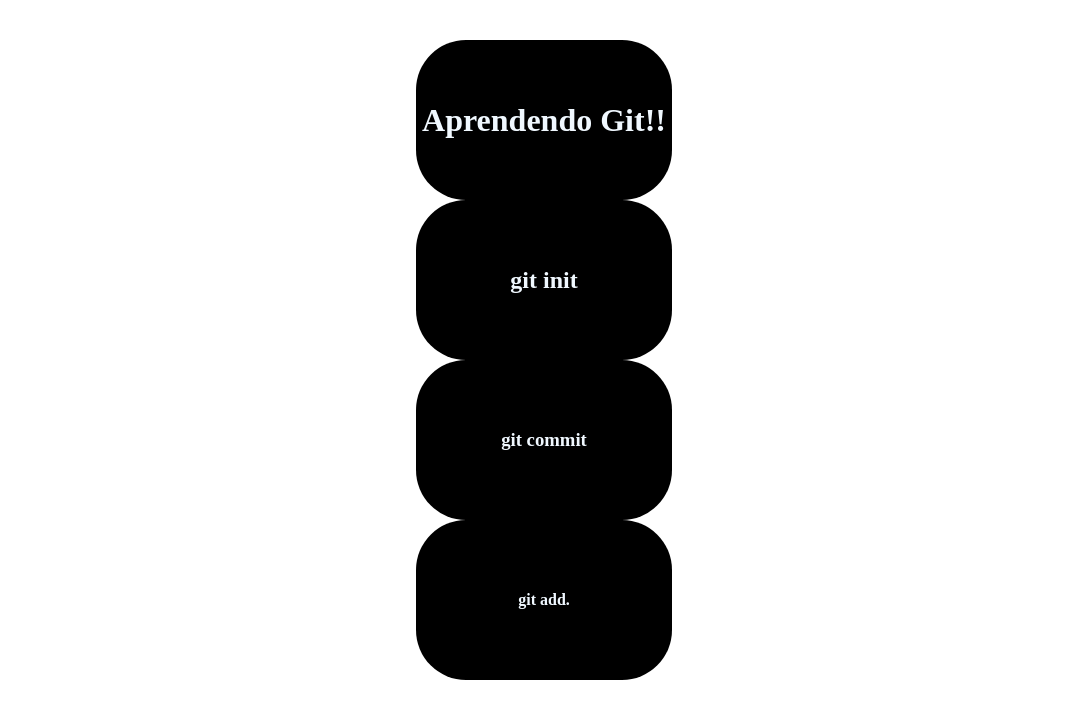
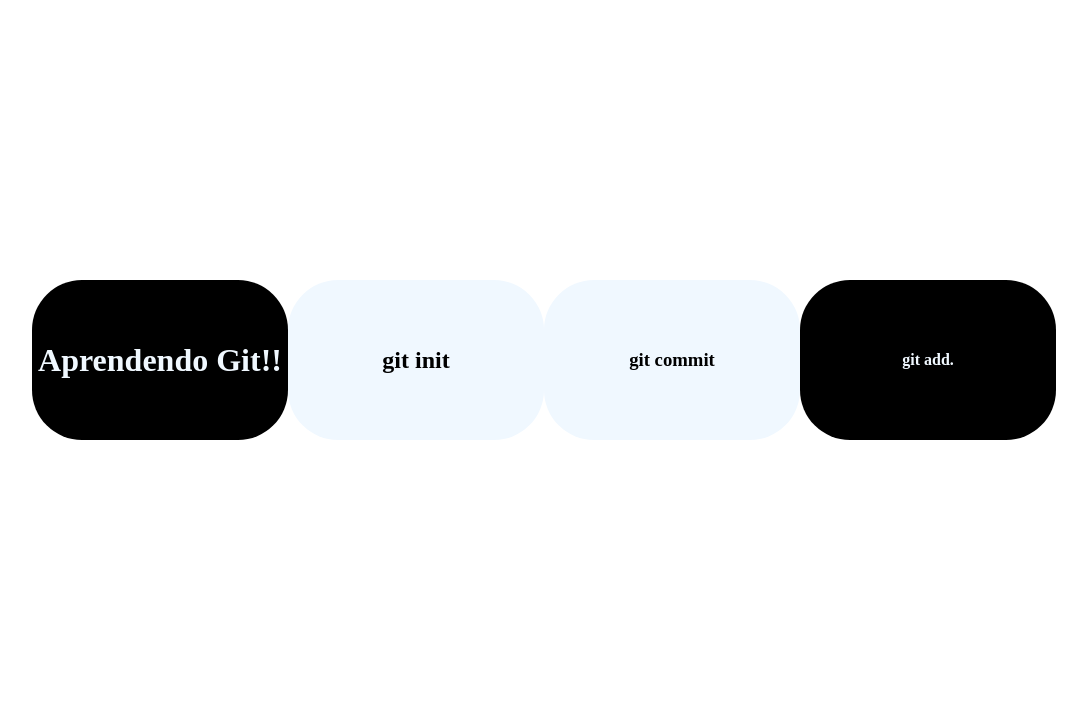
Before and after one commit to btrindadefm/git-aprendendo, a plain HTML site: page index.html in a window 1280 px wide. Shown: the whole page, without its empty margins (96-1183 px from the left). Drawn offline with Linux system fonts and the light colour scheme.

Commit message:
quarto commt

```diff
--- a/index.html
+++ b/index.html
@@ -15,7 +15,6 @@
             height: 90vh;
             display: flex;
             justify-content: center;
-            flex-direction: column;
             align-items: center;
         }
         div {
@@ -28,13 +27,17 @@
             width: 20%;
             border-radius: 50px;
         }
+        .opa {
+            background-color: aliceblue;
+            color: black;
+        }
     </style>
 </head>
 <body>
 
     <div><h1>Aprendendo Git!!</h1> </div>
-    <div><h2>git init</h2></div>
-    <div><h3>git commit</h3></div>
+    <div class="opa"><h2>git init</h2></div>
+    <div class="opa"><h3>git commit</h3></div>
     <div><h4>git add.</h4></div>
 
 </body>
```
